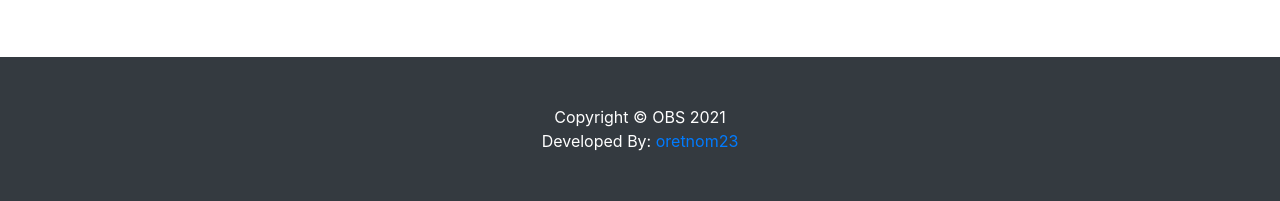
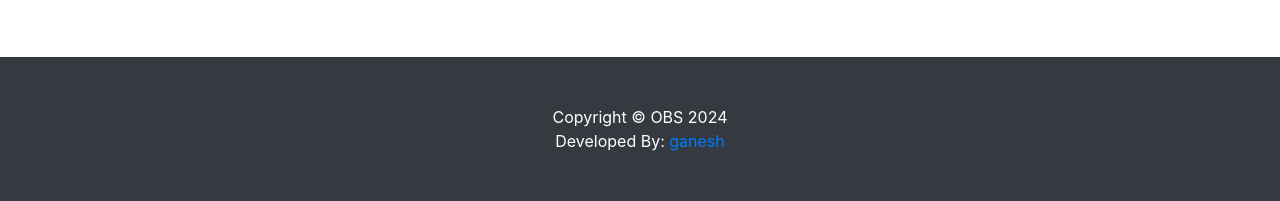
Before and after one commit to gsaiganesh283/Online_Banking_System, a PHP site: page /banking/ in a window 1280 px wide. Shown: the part 681-882 px from the top of the page. Run offline with PHP 8.4, Linux system fonts and the light colour scheme; data comes from the database, SQL or seed files in the repository; some libraries are stand-ins or nearby versions.

Commit message:
copyrights and devolper name and maild id changed for admin side

```diff
--- a/banking/inc/footer.php
+++ b/banking/inc/footer.php
@@ -61,8 +61,8 @@
 <!-- Footer-->
 <footer class="py-5 bg-dark">
             <div class="container">
-              <p class="m-0 text-center text-white">Copyright &copy; <?php echo $_settings->info('short_name') ?> 2021</p>
-              <p class="m-0 text-center text-white">Developed By: <a href="mailto:oretnom23@gmail.com">oretnom23</a></p>
+              <p class="m-0 text-center text-white">Copyright &copy; <?php echo $_settings->info('short_name') ?> 2024</p>
+              <p class="m-0 text-center text-white">Developed By: <a href="mailto:gg4906@srmist.edu.in">ganesh</a></p>
           </div>
         </footer>
 
```
